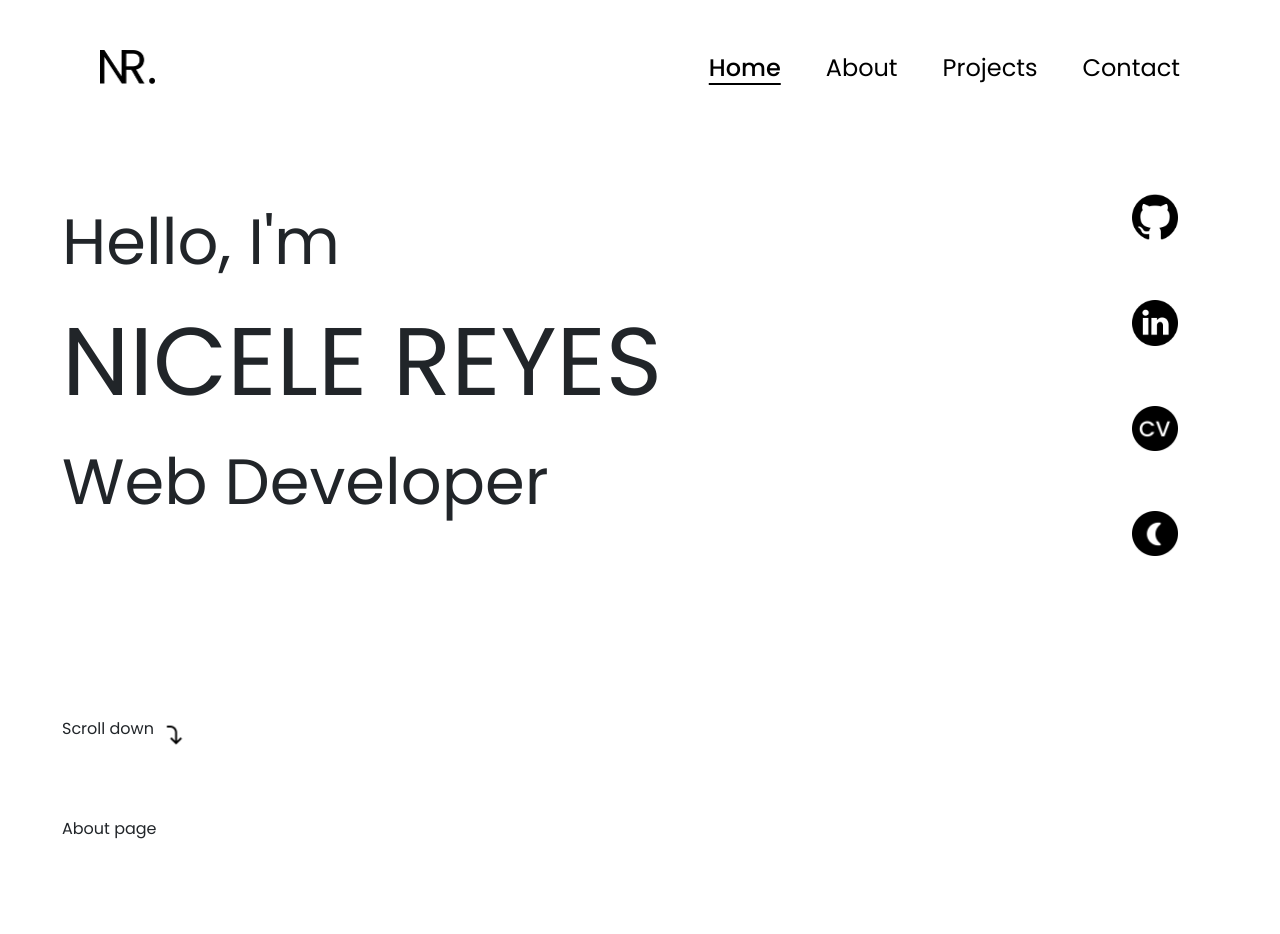
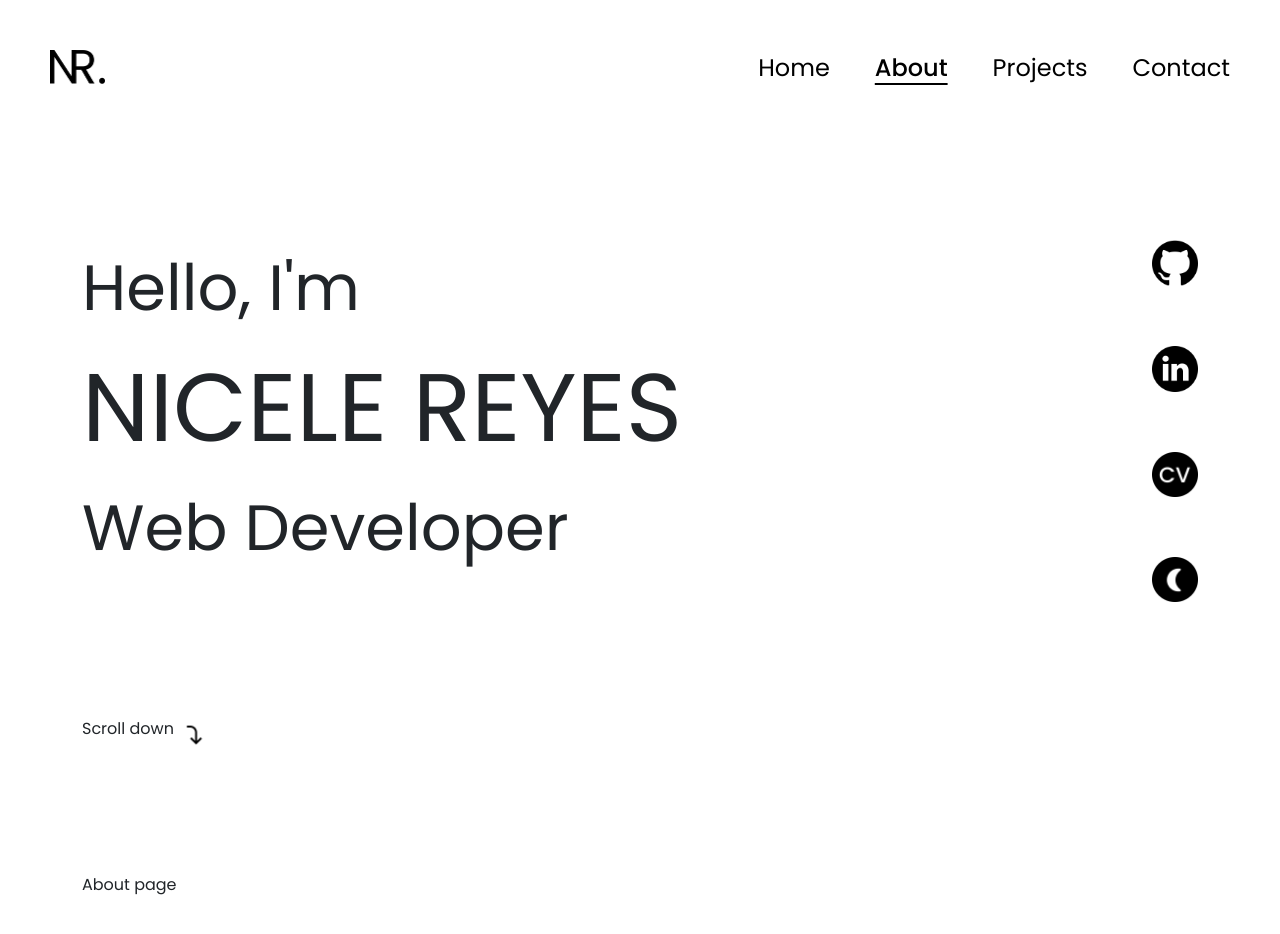
Before and after one commit to Rnicele/NiceleAnneReyesPortfolio, a React (Vite) app: page /#about in a window 1280 px wide. Shown: the top 934 px of the page. Built offline with nearby package versions, Linux system fonts and the light colour scheme.

Commit message:
fix the navbar and scroll down button

```diff
--- a/package.json
+++ b/package.json
@@ -14,6 +14,7 @@
     "react": "^18.3.1",
     "react-bootstrap": "^2.10.5",
     "react-dom": "^18.3.1",
+    "react-intersection-observer": "^9.13.1",
     "react-router-dom": "^6.27.0"
   },
   "devDependencies": {
--- a/src/App.css
+++ b/src/App.css
@@ -7,7 +7,3 @@ html {
 body {
   font-family: "Poppins", sans-serif !important;
 }
-
-.container {
-  margin: 50px !important;
-}
--- a/src/App.jsx
+++ b/src/App.jsx
@@ -3,17 +3,21 @@ import Header from "./components/Header";
 // import { BrowserRouter as Router, Route, Routes } from "react-router-dom";
 import Home from "./components/Home";
 import About from "./components/About";
+import React from "react";
 import { useState } from "react";
+import { useInView } from "react-intersection-observer";
 
 function App() {
   const [currentPage, setCurrentPage] = useState("");
+  // const [section1Ref, section1InView] = useInView({ threshold: 0.5 });
+  // const [section2Ref, section2InView] = useInView({ threshold: 0.5 });
   return (
     <div className="App">
       {/* <Router> */}
       <Header currentPage={currentPage} setCurrentPage={setCurrentPage} />
       <div className="container">
         <Home currentPage={currentPage} setCurrentPage={setCurrentPage} />
-        <About />
+        <About currentPage={currentPage} setCurrentPage={setCurrentPage} />
       </div>
       {/* <Routes>
           <Route path="/" index element={<Home />} />
--- a/src/components/About.jsx
+++ b/src/components/About.jsx
@@ -1,7 +1,16 @@
 import styles from "../styles/about.module.css";
-export default function About() {
+import React, { useEffect } from "react";
+import { useInView } from "react-intersection-observer";
+export default function About({ currentPage, setCurrentPage }) {
+  const [section2Ref, section2InView] = useInView({ threshold: 0.5 });
+  useEffect(() => {
+    if (section2InView) {
+      setCurrentPage("#about");
+      window.location.hash = currentPage;
+    }
+  }, [section2InView, currentPage]);
   return (
-    <div id={"about"} className={styles.about}>
+    <div id={"about"} className={styles.about} ref={section2Ref}>
       About page
     </div>
   );
--- a/src/components/Home.jsx
+++ b/src/components/Home.jsx
@@ -1,9 +1,20 @@
 import styles from "../styles/home.module.css";
 import HomeButton from "./HomeButton";
 import ScrollButton from "./ScrollButton";
+import React, { useEffect, useState } from "react";
+
+import { useInView } from "react-intersection-observer";
 export default function Home({ currentPage, setCurrentPage }) {
+  const [section1Ref, section1InView] = useInView({ threshold: 1 });
+  useEffect(() => {
+    if (section1InView) {
+      setCurrentPage("");
+      window.location.hash = currentPage;
+    }
+  }, [section1InView, currentPage]);
+
   return (
-    <div className={styles.introduction}>
+    <div className={styles.introduction} ref={section1Ref}>
       <div className={styles.leftIntro}>
         <span className={styles.firstText}>Hello, I'm</span>
         <span className={styles.secondText}>NICELE REYES</span>
--- a/src/components/ScrollButton.jsx
+++ b/src/components/ScrollButton.jsx
@@ -2,8 +2,8 @@ import icon from "../assets/Down.png";
 import styles from "../styles/scrollbutton.module.css";
 export default function ScrollButton({ currentPage, setCurrentPage }) {
   function handleScroll() {
-    setCurrentPage("#about");
-    window.location.hash = "#about";
+    setCurrentPage("about");
+    window.location.pathname = currentPage;
   }
   return (
     <div className={styles.scrolldown} onClick={() => handleScroll()}>
--- a/src/styles/header.module.css
+++ b/src/styles/header.module.css
@@ -4,7 +4,7 @@
   position: fixed;
   background-color: white;
   width: 100vw;
-  padding: 50px 100px;
+  padding: 50px;
   top: 0;
   z-index: 1;
 }
--- a/src/styles/home.module.css
+++ b/src/styles/home.module.css
@@ -1,7 +1,7 @@
 .introduction {
   height: 85vh;
   margin: 0 auto;
-  margin-bottom: 80px;
+  margin-bottom: 90px;
   width: 100%;
 }
 
@@ -15,6 +15,8 @@
   .introduction {
     display: block;
     align-content: center;
+    padding: 0 2em;
+    margin-top: 3em;
   }
 
   .leftIntro {
@@ -47,10 +49,18 @@
   }
 }
 
+@media screen and (min-width: 641px) {
+  .introduction {
+    padding: 0;
+    margin-top: 3em;
+  }
+}
+
 @media screen and (min-width: 991.99px) {
   .introduction {
     display: inline-block;
     align-content: center;
+    margin-top: 6em;
   }
 
   .leftIntro {
@@ -69,7 +79,6 @@
 
 @media screen and (min-width: 1281px) {
   .introduction {
-    padding: 0 50px;
   }
 
   .secondText {
--- a/src/styles/scrollbutton.module.css
+++ b/src/styles/scrollbutton.module.css
@@ -1,6 +1,7 @@
 .scrolldown {
   position: absolute;
   bottom: 50px;
+  cursor: pointer;
 }
 
 .scrolldown img {
```
Also changed, not shown: 1 other file (tests, documents, lock files or other folders).
